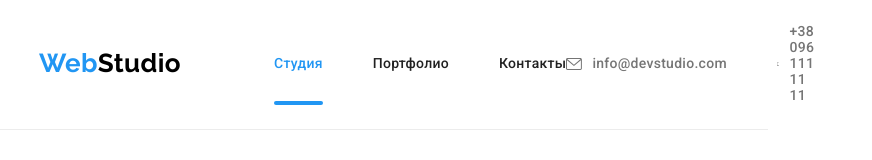
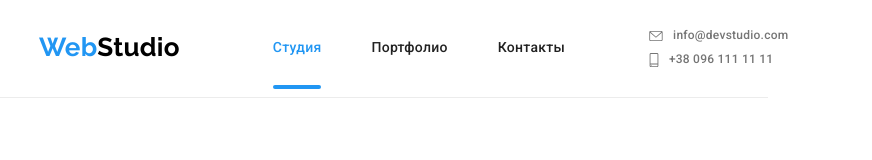
Before and after one commit to MariiaHolovchenko/goit-markup-hw-08, a plain HTML site: page index.html in a window 768 px wide. Shown: the whole page, 872 px wide, since content can reach past the window. Drawn offline with nearby package versions, Linux system fonts and the light colour scheme.

Commit message:
правки

```diff
--- a/sass/layout/_header.scss
+++ b/sass/layout/_header.scss
@@ -135,3 +135,54 @@
     display: none;
   }
 }
+
+@media screen and (max-width: 1199px) {
+  .header-conteiner__contact_item_link {
+    display: block;
+    padding-top: 5px;
+    padding-bottom: 5px;
+    font-size: 1.2rem;
+    line-height: calc(14 / 12);
+  }
+}
+
+@media screen and (min-width: 768px) and (max-width: 1199px) {
+  .header {
+    font-weight: 500;
+    line-height: calc(16 / 14);
+    letter-spacing: 0.02em;
+    border-bottom: 1px solid #ececec;
+  }
+  .header-container__contact {
+    flex-direction: column;
+    justify-content: center;
+    display: flex;
+    margin-left: 84px;
+  }
+  .mail-icon {
+    height: 10px;
+    width: 14px;
+    margin-right: 10px;
+  }
+  .tel-icon {
+    height: 14px;
+    width: 10px;
+    margin-right: 10px;
+  }
+  .header-conteiner__contact_item_link {
+    font-family: Roboto;
+    font-style: normal;
+    font-weight: 500;
+    align-items: center;
+    font-size: 12px;
+    line-height: 1.16;
+    letter-spacing: 0.02em;
+    color: #757575;
+    display: block;
+    display: flex;
+  }
+  .tel {
+    position: relative;
+    right: 15px;
+  }
+}
```
Also changed, not shown: css/main.css, css/main.min.css, 2 other files.
